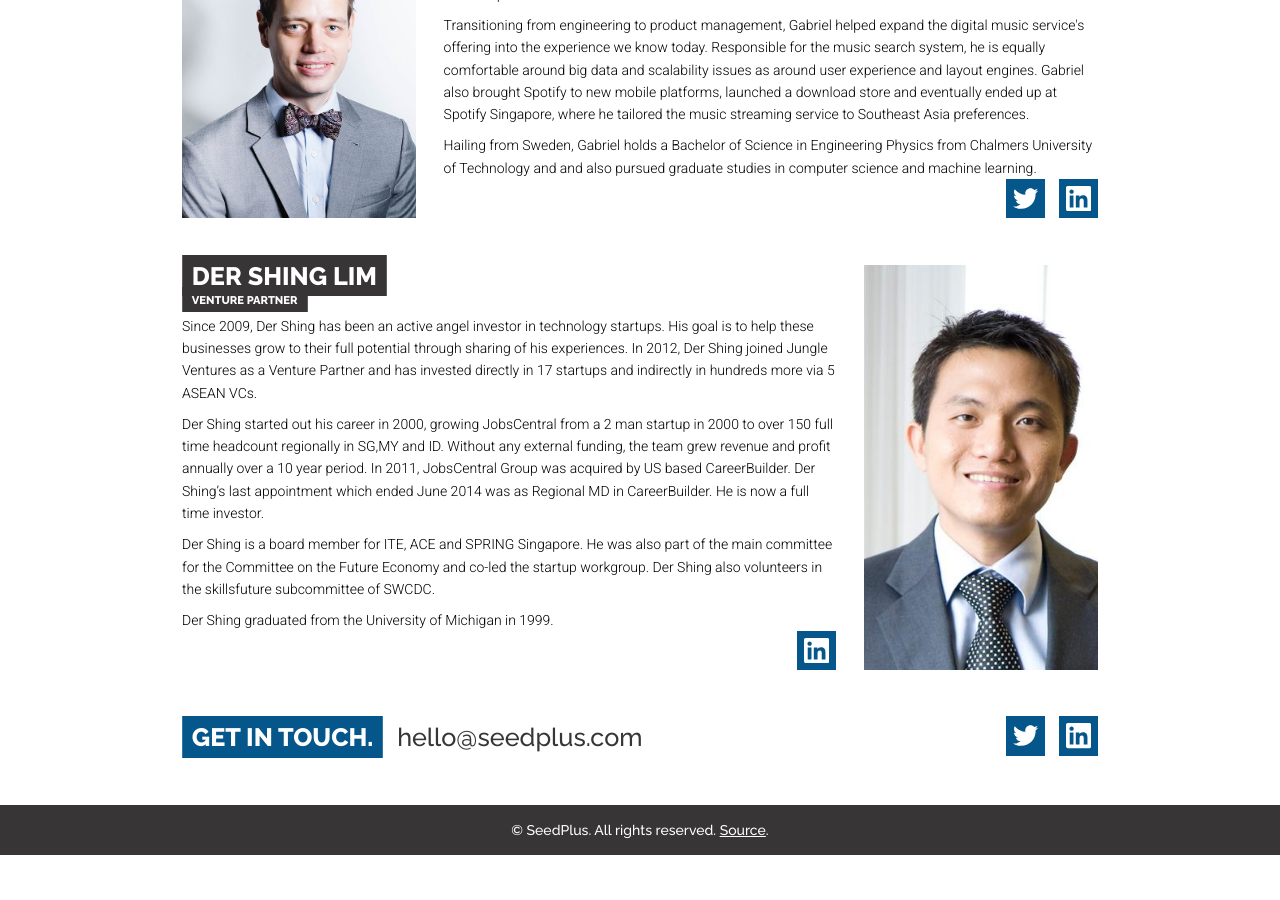
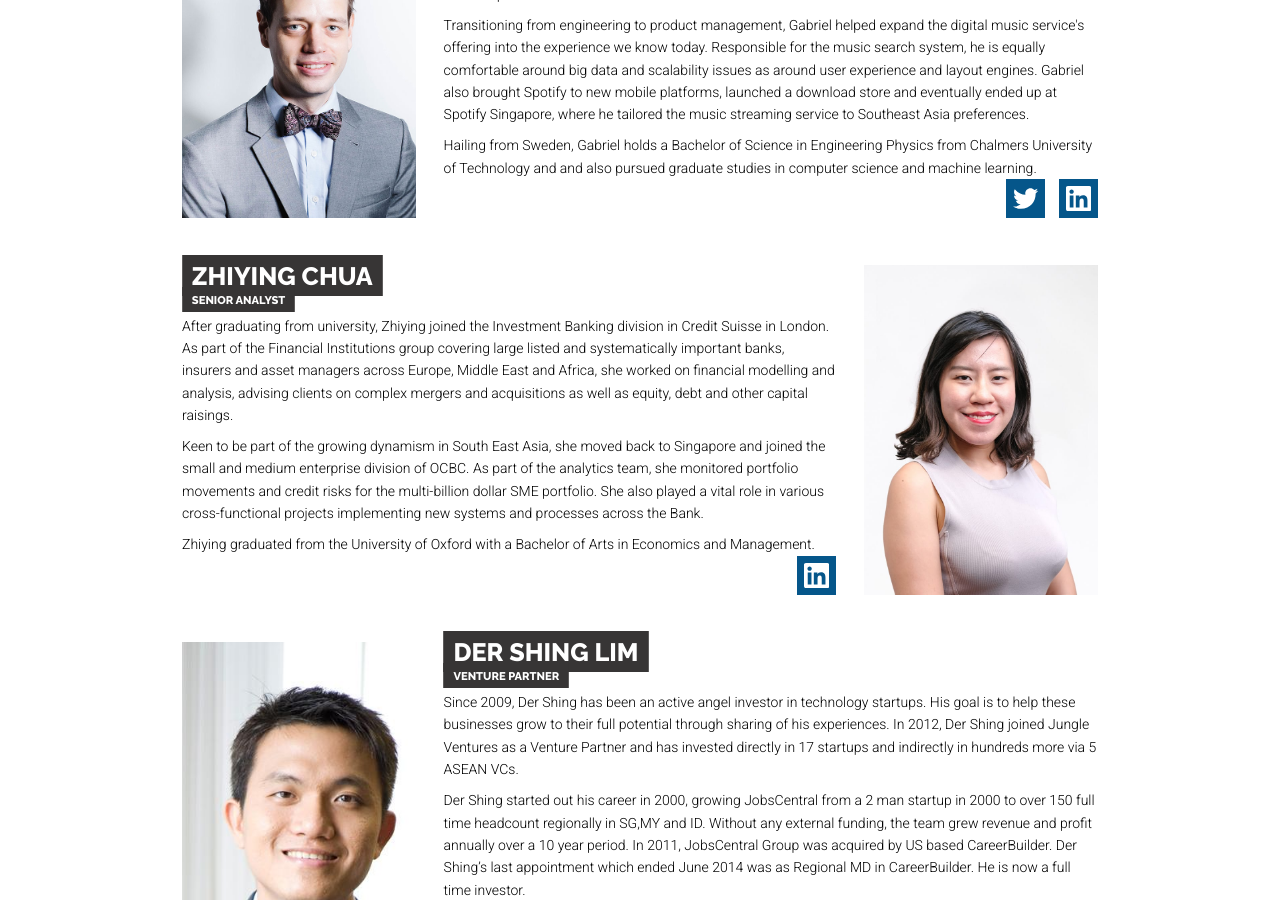
Before and after one commit to SeedPlus/seedplus.github.io, a Jekyll site: the page built from 04_team.html, in a window 1280 px wide and 900 px high, scrolled down 1564 px. Built offline with Jekyll 4.4.1, drawn with Linux system fonts in a browser that asks for light colours; before the commit the page ends 2419 px from its top, so only the background shows below that.

Commit message:
Add Zhiying to the team

```diff
--- a/04_team.html
+++ b/04_team.html
@@ -65,6 +65,19 @@
   </div>
 </div>
 <div class='info-group'>
+  <div class='bio-image bio-portrait' style='background-image: url("/images/zhiying.jpg")'></div>
+  <div class='info-item'>
+    <h3>Zhiying Chua</h3><br/>
+    <span class='subtitle'>Senior Analyst</span>
+    <p>After graduating from university, Zhiying joined the Investment Banking division in Credit Suisse in London. As part of the Financial Institutions group covering large listed and systematically important banks, insurers and asset managers across Europe, Middle East and Africa, she worked on financial modelling and analysis, advising clients on complex mergers and acquisitions as well as equity, debt and other capital raisings.</p>
+    <p>Keen to be part of the growing dynamism in South East Asia, she moved back to Singapore and joined the small and medium enterprise division of OCBC. As part of the analytics team, she monitored portfolio movements and credit risks for the multi-billion dollar SME portfolio. She also played a vital role in various cross-functional projects implementing new systems and processes across the Bank.</p>
+    <p>Zhiying graduated from the University of Oxford with a Bachelor of Arts in Economics and Management.</p>
+    <div class='bio-contact'>
+      <a href="https://sg.linkedin.com/in/zhiyingchua" class='outbound'>{% include icon-linkedin.svg %}</a>
+    </div>
+  </div>
+</div>
+<div class='info-group'>
   <div class='bio-image bio-portrait' style='background-image: url("/images/dershing.jpg")'></div>
   <div class='info-item'>
     <h3>Der Shing Lim</h3><br/>
```
Also changed, not shown: images/zhiying.jpg (added).
